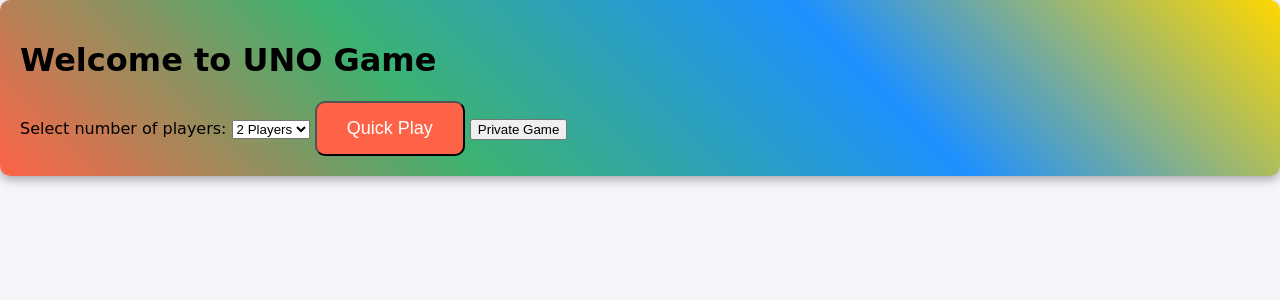
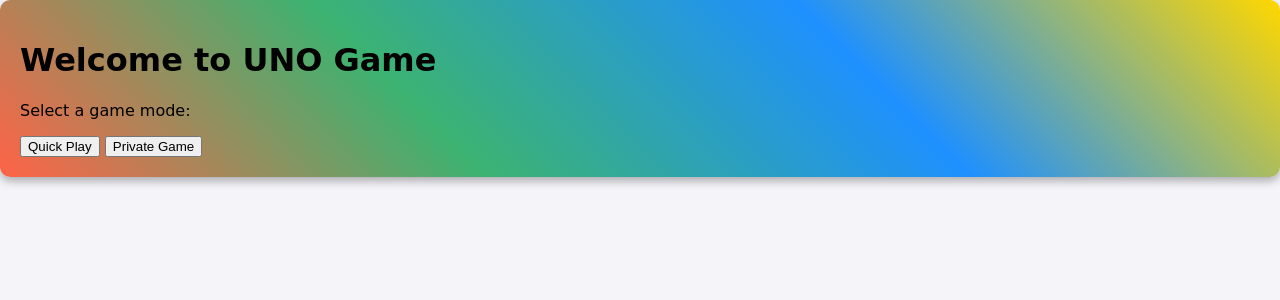
Before and after one commit to T0thB3nc3/UnoOnlineFlaskApp, a Flask app: page / in a window 1280 px wide. Shown: the top 300 px of the page. Run offline with Flask 3, Linux system fonts and the light colour scheme; some libraries are stand-ins or nearby versions.

Commit message:
State affter merging, need frontend fixing (v0.33)
Notes:
- Frontend is barely stable, core functions missing
- Styles and images are completely missing
- database connection and testing is stable
- SocketIO implementation is in progress, missing socket routes from routes.py

```diff
--- a/UnoOnline/WebApp/__init__.py
+++ b/UnoOnline/WebApp/__init__.py
@@ -1,5 +1,6 @@
 from flask import Flask
 from flask_socketio import SocketIO
 app = Flask(__name__)
+app.config["SECRET_KEY"] = "Fl4sk1s4w3s0m3"
 socketio = SocketIO(app)
 from WebApp import routes
--- a/UnoOnline/WebApp/routes.py
+++ b/UnoOnline/WebApp/routes.py
@@ -1,7 +1,9 @@
 from WebApp import app
-from flask import render_template,jsonify, request
-from scripts import game_logic
-# Játékpéldány létrehozása --- később játékmenetenként példányosítva történik (3.hét)
+from flask import render_template,jsonify, request,session,redirect
+from flask_socketio import join_room,leave_room,send,SocketIO
+from scripts import game_logic # játékakciók
+from scripts.game_db import dbHandler as db # adatbázis kapcsolat
+
 game= game_logic.Game()
 
 @app.route('/')
@@ -9,18 +11,9 @@
     return render_template('index.html')
 
 @app.route('/start_game', methods=['POST'])
-def start_game():
-    data = request.get_json()  # JSON adatokat olvasunk be
-    num_players = data.get('num_players')
-    players = [f'Player {i+1}' for i in range(num_players)]
-    player_avatars = data.get('avatars') # !TODO
-    # Beviteli ellenőrzés (ritkán dob vissza hibaüzenetet)
-    if num_players not in [2, 3, 4]:
-        return jsonify({'status': 'Invalid number of players'}), 400
-
+def start_game(player_list):
     # A játék elindítása itt történik...
-    game.start_game(num_players)
-
+    game.start_game(player_list)
     # A válaszban JSON adatot küldünk vissza
     return jsonify({
         'status': 'Game started',
--- a/UnoOnline/WebApp/static/game.js
+++ b/UnoOnline/WebApp/static/game.js
@@ -1,4 +1,72 @@
-let gameStarted = false;
+let inGame = false;
+
+function privMenu() {
+    $.ajax({
+        url: '/private_menu',
+        type: 'POST',
+        contentType: 'application/json',
+        success: function(response) {
+            if (response.status === 'Private Menu') {
+                $('#game-modes').hide();
+                $('#private-menu').show();
+            }
+        },
+        error: function(error) {
+            alert('Unable to handle private sessions: ' + error.responseJSON.status);
+        }
+    });
+}
+
+function joinPrivate(){
+    TODO
+}
+function createPrivate(){
+    TODO
+}
+
+function backToModes(){
+    $.ajax({
+        url: '/back_to_modes',
+        type: 'POST',
+        contentType: 'application/json',
+        success: function(response) {
+            if (response.status === 'Back From Private Menu') {
+                $('#game-modes').show();
+                $('#private-menu').hide();
+            }
+        },
+        error: function(error) {
+            alert('Unable to routing back to the game modes: ' + error.responseJSON.status);
+        }
+    });
+}
+
+function joinQuick(){
+    TODO
+}
+function enterLobby() {
+    $.ajax({
+        url: '/enter_lobby',
+        type: 'POST',
+        contentType: 'application/json',
+        success: function(response) {
+            if (response.status === 'Entered lobby') {
+                $('#main-menu').hide();  // Elrejtjük a főmenüt
+                $('#lobby').show();  // Elrejtjük a lobbit
+                $('#game-container').hide();  // Megjelenítjük a játéktér elemeit
+                $('#game-end').hide();  // Elrejtjük a főmenüt
+
+                // Frissíthetjük a játékosokat és más adatokat
+                $('#game-id').text('Game #661071 (Sample code)');  // A játék azonosítója
+                updateGameState(response);  // Játék állapotának frissítése
+                TODO
+            }
+        },
+        error: function(error) {
+            alert('Error entering lobby: ' + error.responseJSON.status);
+        }
+    });
+}
 
 function startGame() {
     const numPlayers = parseInt($('#num_players').val());
@@ -6,15 +74,40 @@
         url: '/start_game',
         type: 'POST',
         contentType: 'application/json',
-        data: JSON.stringify({ num_players: numPlayers }),
         success: function(response) {
             if (response.status === 'Game started') {
                 $('#main-menu').hide();  // Elrejtjük a főmenüt
+                $('#lobby').hide();  // Elrejtjük a lobbit (ha aktív volt, mondjuk gyors játéknál előszobából jött)
                 $('#game-container').show();  // Megjelenítjük a játéktér elemeit
+                $('#game-end').hide();  // Elrejtjük a főmenüt
 
                 // Frissíthetjük a játékosokat és más adatokat
                 $('#game-id').text('Game #661071 (Sample code)');  // A játék azonosítója
                 updateGameState(response);  // Játék állapotának frissítése
+            }
+        },
+        error: function(error) {
+            alert('Error starting game: ' + error.responseJSON.status);
+        }
+    });
+}
+
+function gameEnd() {
+    $.ajax({
+        url: '/game_end',
+        type: 'POST',
+        contentType: 'application/json',
+        success: function(response) {
+            if (response.status === 'Game ended') {
+                $('#main-menu').hide();  // Elrejtjük a főmenüt
+                $('#lobby').hide();  // Elrejtjük a lobbit (ha aktív volt, mondjuk gyors játéknál előszobából jött)
+                $('#game-container').hide();  // Megjelenítjük a játéktér elemeit
+                $('#game-end').show();  // Elrejtjük a főmenüt
+
+                // Frissíthetjük a játékosokat és más adatokat
+                $('#game-id').text('Game #661071 (Sample code)');  // A játék azonosítója
+                updateGameState(response);  // Játék állapotának frissítése
+
             }
         },
         error: function(error) {
--- a/UnoOnline/WebApp/static/style.css
+++ b/UnoOnline/WebApp/static/style.css
@@ -19,24 +19,6 @@
 
 #main-menu.hide {
     opacity: 0;
-}
-
-#num-players {
-    background: linear-gradient(45deg, #1E90FF, #FFD700);
-    border: 2px solid #333;
-    padding: 10px;
-    border-radius: 5px;
-    font-size: 18px;
-    color: white;
-}
-
-select {
-    cursor: pointer;
-    transition: transform 0.3s ease;
-}
-
-select:hover {
-    transform: scale(1.1);
 }
 
 #start-game {
--- a/UnoOnline/WebApp/templates/index.html
+++ b/UnoOnline/WebApp/templates/index.html
@@ -6,27 +6,42 @@
     <title>UNO Game</title>
     <script src="https://code.jquery.com/jquery-3.6.0.min.js"></script>
     <link rel="stylesheet" href="{{ url_for('static', filename='style.css') }}">
+    <script src="{{ url_for('static', filename='game.js') }}"></script>
+    <script src="https://cdnjs.cloudflare.com/ajax/libs/socket.io/4.0.1/socket.io.js" integrity="sha512-q/dWJ3kcmjBLU4Qc47E4A9kTB4m3wuTY7vkFJDTZKjTs8jhyGQnaUrxa0Ytd0ssMZhbNua9hE+E7Qv1j+DyZwA==" crossorigin="anonymous"></script>
+    <script type="text/javascript" charset="utf-8">
+        var socket = io();
+        socket.on('connect', function() {
+            socket.emit('my event', {data: 'I\'m connected!'});
+        });
+    </script>
 </head>
 <body>
     <div id="main-menu">
         <h1>Welcome to UNO Game</h1>
+        <div id="game-modes">
+            <p>Select a game mode:</p>
 
-        <label for="num_players">Select number of players:</label>
-        <select id="num_players">
-            <option value="2">2 Players</option>
-            <option value="3">3 Players</option>
-            <option value="4">4 Players</option>
-        </select>
-
-        <button id="start-game" onclick="startGame()">Quick Play</button>
-        <button id="private-game" onclick="privGame()">Private Game</button>
+            <button id="join-quick" onclick="joinQuick()">Quick Play</button>
+            <button id="private-menu" onclick="privMenu()">Private Game</button>
+        </div>
+        <div id="private-menu" style="display: none;">
+            <p>Select an option:</p>
+            <label for="room-code">First name:</label>
+            <input type="text" id="room-code">
+            <button id="join-private" onclick="joinPrivate()">Join Room</button>
+            <button id="create-private" onclick="createPrivate()">Private Game</button>
+            <button id="back-to-game-modes" onclick="backToModes()">Back</button>
+        </diy>
     </div>
 
     <div id="game-container" style="display: none;">
         <!-- Top bar -->
         <div class="top-bar">
-            <button class="stats-btn">Statisztika</button>
-            <div class="logo">UNO LOGO</div>
+            <button class="stats-btn">Stats</button>
+            <div class="logo">
+
+                UNO LOGO
+            </div>
             <div class="game-id">Game #661071 (Sample code)</div>
         </div>
 
@@ -87,6 +102,8 @@
         </div>
     </div>
 
-    <script src="{{ url_for('static', filename='game.js') }}"></script>
+    <div id="lobby" style="display: none;"></div>
+
+    <div id="game-end" style="display: none;"></div>
 </body>
 </html>
--- a/UnoOnline/run.py
+++ b/UnoOnline/run.py
@@ -8,4 +8,4 @@
         PORT = int(environ.get('SERVER_PORT','8000'))
     except ValueError:
         PORT = 8000
-    socketio.run(app,host=HOST,port=PORT)
+    socketio.run(app,host=HOST,port=PORT,debug=True)
--- a/UnoOnline/scripts/db/dbscript.sql
+++ b/UnoOnline/scripts/db/dbscript.sql
@@ -12,7 +12,7 @@
 -- Player tábla újra létrehozása
 CREATE TABLE Player (
     ID INTEGER PRIMARY KEY AUTOINCREMENT,  -- Generált egyedi azonosító
-    RoomID INTEGER NOT NULL,               -- Idegen kulcs a Room.ID oszlopra
+    RoomID INTEGER,               -- Idegen kulcs a Room.ID oszlopra
     Name TEXT NOT NULL,                    -- Játékos neve
     FOREIGN KEY (RoomID) REFERENCES Room(ID) ON DELETE CASCADE  -- Kapcsolat a Room táblával
 );
--- a/UnoOnline/scripts/game_logic.py
+++ b/UnoOnline/scripts/game_logic.py
@@ -20,8 +20,8 @@
         self.current_color = None  # A jelenlegi szín
         self.bot_players = ['Bot 1', 'Bot 2', 'Bot 3']  # Botok (később más játékosok) TODO
 
-    def start_game(self, num_players):
-        self.players = ['Player'] + self.bot_players[:num_players - 1]
+    def start_game(self,player_list):
+        self.players = player_list
         # self.avatars = self.assign_random_avatars(self.players) PROBLÉMÁS, JAVÍTÁSRA SZORUL TODO
         self.deal_cards()
         self.discard_pile.append(self.deck.pop())  # Kezdő lap a feldobott pakliból
@@ -122,7 +122,7 @@
         return card
 
     def assign_random_avatars(players):
-        avatars = [os.path.splitext(file)[0] for file in os.listdir("WebApp\static\images\avatars") if file.endswith('.svg')] # Beolvasás
+        avatars = [os.path.splitext(file)[0] for file in os.listdir("WebApp/static/images/avatars") if file.endswith('.svg')] # Beolvasás
         random.shuffle(avatars)  # Keverjük össze az avatarokat
         player_avatars = {player: avatars.pop() for player in players if avatars}
         return player_avatars
--- a/UnoOnline/scripts/load_in.py
+++ b/UnoOnline/scripts/load_in.py
@@ -36,9 +36,9 @@
     return avatars
 
 # Teszt futtatása
-cards = (load_cards_from_folder('WebApp\static\cards'))
+cards = (load_cards_from_folder('WebApp/static/cards'))
 for i in cards:
     print(i)
-avatars = load_avatars('WebApp\static\images\avatars')
+avatars = load_avatars('WebApp/static/images/avatars')
 for i in avatars:
     print(i)
```
Also changed, not shown: UnoOnline/scripts/game_db.py (+13 -4 lines), UnoOnline/tests/test_game_db.py (+11 -1 lines), UnoOnline/scripts/db/game_database.db, UnoOnline/test_game_database.db.
